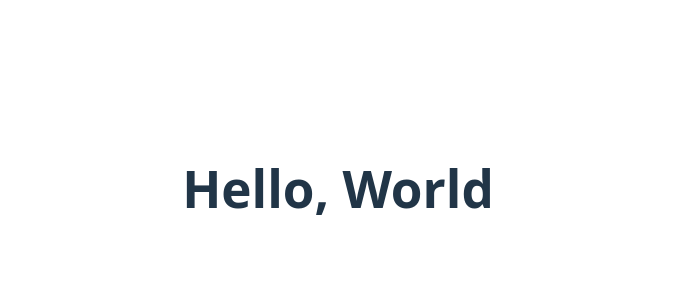
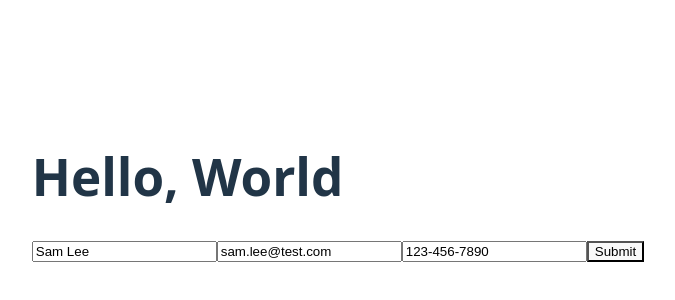
Before and after one commit to Lancer385/CV-Application, a React (Vite) app: page / in a window 1280 px wide. Shown: the part 212-512 px from the top of the page, without its empty margins (302-977 px from the left). Built offline with nearby package versions, Linux system fonts and the light colour scheme.

Commit message:
refactor: move state management to the parent container

```diff
--- a/src/App.jsx
+++ b/src/App.jsx
@@ -1,8 +1,28 @@
+import GeneralInfo  from "./components/general-info"
+import { cvData } from "./utils/cv-data";
+import { useImmer } from "use-immer";
+import { useState } from "react";
 function App() {
-
+    const [isEditable, toggleEdit] = useState(true);
+    const [generalData, setGeneralData] = useImmer(cvData.generalInformation);
+    function handleToggling(){
+        toggleEdit(!isEditable);
+    }
+    function handleInputChange(newInput, key){
+      setGeneralData(draft => {
+          draft[key] = newInput;
+          console.log(newInput)
+      })
+    }
   return (
     <>
      <h1>Hello, World</h1>
+     <GeneralInfo
+        data={generalData}
+        isEditable={isEditable}
+        handleToggling={handleToggling}
+        handleInputChange={handleInputChange}
+     />
     </>
   )
 }
--- a/src/components/general-info.jsx
+++ b/src/components/general-info.jsx
@@ -1,21 +1,5 @@
-import { cvData } from "../utils/cv-data";
-import { useImmer } from "use-immer";
-import { useState } from "react";
 import Input from "./inputs";
-function GeneralInfo(){
-    const [data, setData] = useImmer(cvData.generalInformation);
-    const [isEditable, toggleEdit] = useState(false);
-
-    function handleToggling(){
-            toggleEdit(!isEditable);
-
-    }
-
-    function handleInput(newData, key){
-        setData(draft => {
-            draft[key] = newData;
-        })
-    }
+function GeneralInfo({isEditable, handleToggling, data, handleInputChange}){
     if (isEditable){
         return (
             <form onSubmit={handleToggling}>
@@ -24,9 +8,8 @@ function GeneralInfo(){
                         key={key}
                         objectKey ={key}
                         value= {value}
-                        onUpdate={handleInput}
+                        onUpdate={handleInputChange}
                    />
-
                 ))}
                 <button type="submit">Submit</button>
             </form>
--- a/src/components/inputs.jsx
+++ b/src/components/inputs.jsx
@@ -1,8 +1,5 @@
-
-
 function Input({objectKey, value, onUpdate}){
     let inputType = '';
-    console.log(objectKey)
     switch (objectKey){
         case 'fullName':
             inputType = "text";
@@ -14,7 +11,6 @@ function Input({objectKey, value, onUpdate}){
             inputType =  'tel';
             break;
     }
-    console.log(inputType)
     return (
        <input type={inputType} value={value} onChange={(e) => {onUpdate(e.target.value, objectKey)}} required/>
     )
```
